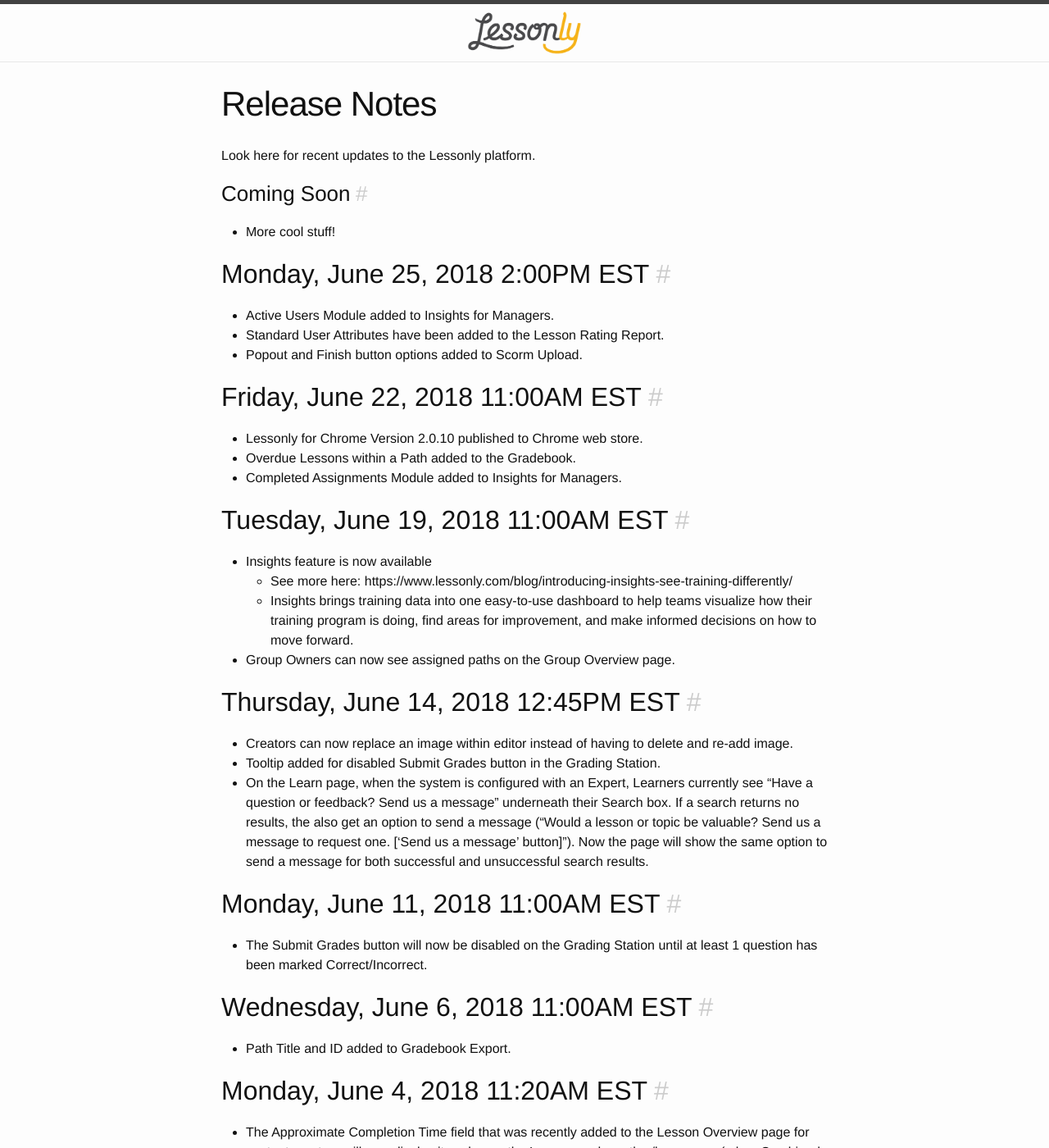
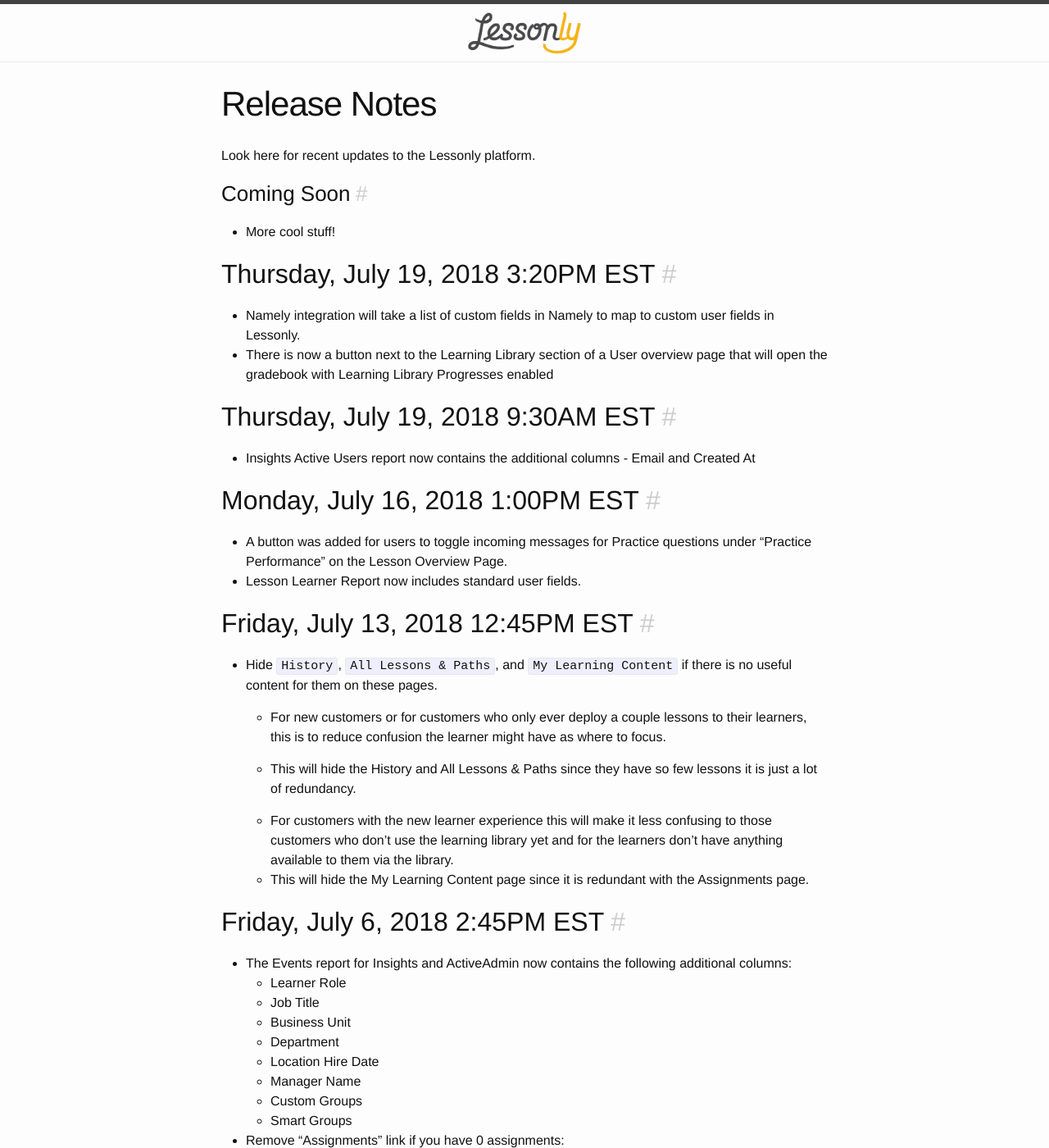
Before and after one commit to isabella232/lessonly.github.io, a Jekyll site: the page built from release-notes.md, in a window 1280 px wide and 1400 px high. Shown: the whole window at 82% size. Built offline with Jekyll 4.4.1, drawn with Linux system fonts in a browser that asks for light colours; some of the changed text lies outside the part shown.

Commit message:
Update release-notes.md

```diff
--- a/release-notes.md
+++ b/release-notes.md
@@ -7,6 +7,46 @@
 
 ### Coming Soon
 - More cool stuff!
+
+## Thursday, July 19, 2018 3:20PM EST
+- Namely integration will take a list of custom fields in Namely to map to custom user fields in Lessonly.
+- There is now a button next to the Learning Library section of a User overview page that will open the gradebook with Learning Library Progresses enabled
+
+## Thursday, July 19, 2018 9:30AM EST
+- Insights Active Users report now contains the additional columns - Email and Created At
+
+## Monday, July 16, 2018 1:00PM EST
+- A button was added for users to toggle incoming messages for Practice questions under "Practice Performance" on the Lesson Overview Page.
+- Lesson Learner Report now includes standard user fields.
+
+## Friday, July 13, 2018 12:45PM EST
+- Hide `History`, `All Lessons & Paths`, and `My Learning Content` if there is no useful content for them on these pages.
+
+    - For new customers or for customers who only ever deploy a couple lessons to their learners, this is to reduce confusion the learner might have as where to focus.
+
+    - This will hide the History and All Lessons & Paths since they have so few lessons it is just a lot of redundancy.
+
+    - For customers with the new learner experience this will make it less confusing to those customers who don't use the learning library yet and for the learners don't have anything available to them via the library.
+    - This will hide the My Learning Content page since it is redundant with the Assignments page.
+
+## Friday, July 6, 2018 2:45PM EST
+- The Events report for Insights and ActiveAdmin now contains the following additional columns:
+    - Learner Role
+    - Job Title
+    - Business Unit
+    - Department
+    - Location Hire Date
+    - Manager Name
+    - Custom Groups
+    - Smart Groups
+
+- Remove "Assignments" link if you have 0 assignments:
+
+    - For customers with the new learner experience this will make it less confusing to those customers who don't use assignments yet and for the learners don't have anything available to them via assignment.
+    - This will hide the /learn/assignments page since it will have nothing on it.
+
+## Thursday, July 5, 2018 10:00AM EST
+- Course API endpoints marked as deprecated on docs.lessonly.com.
 
 ## Monday, June 25, 2018 2:00PM EST
 - Active Users Module added to Insights for Managers.
```
